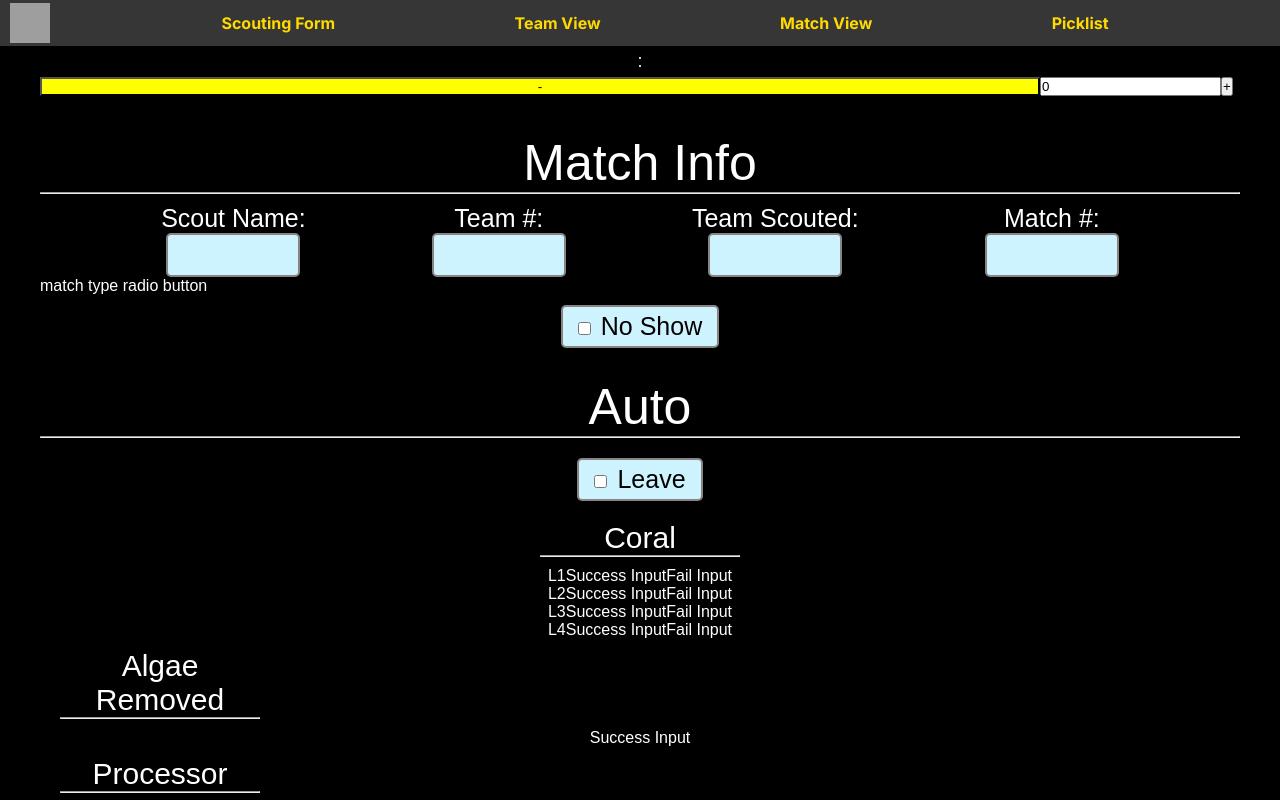
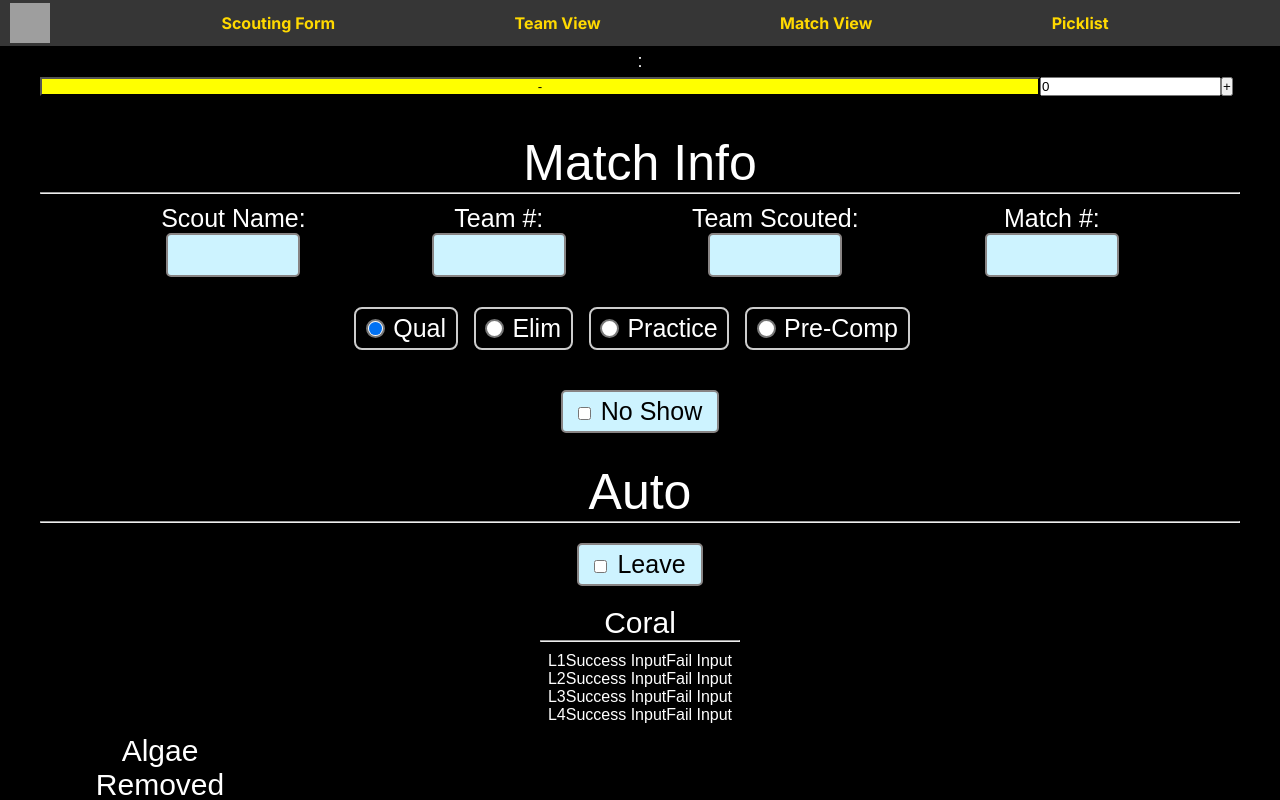
Before and after one commit to team2485/analytics2025, a Next.js app: page / in a window 1280 px wide. Shown: the top 800 px of the page. Built offline with nearby package versions, Linux system fonts and the light colour scheme; grey boxes are pictures that could not be loaded; a web font is replaced by a local one.

Commit message:
added match view divs

```diff
--- a/package.json
+++ b/package.json
@@ -9,7 +9,7 @@
     "lint": "next lint"
   },
   "dependencies": {
-    "next": "^15.1.2",
+    "next": "^15.1.4",
     "react": "^19.0.0",
     "react-dom": "^19.0.0"
   }
--- a/src/app/page.js
+++ b/src/app/page.js
@@ -60,7 +60,43 @@ export default function Home() {
             type={"number"}
           />
         </div>
-        <div>match type radio button</div>
+        <div className={styles.MatchType}>
+            <div className={styles.radioGroup}>
+              <label>
+                <input
+                  type="radio"
+                  name="matchtype"
+                  value="qual"
+                  defaultChecked
+                />
+                Qual
+              </label>
+              <label>
+                <input
+                  type="radio"
+                  name="matchtype"
+                  value="elim"
+                />
+                Elim
+              </label>
+              <label>
+                <input
+                  type="radio"
+                  name="matchtype"
+                  value="practice"
+                />
+                Practice
+              </label>
+              <label>
+                <input
+                  type="radio"
+                  name="matchtype"
+                  value="precomp"
+                />
+                Pre-Comp
+              </label>
+            </div>
+          </div>
         <Checkbox
           visibleName={"No Show"}
           internalName={"noshow"}
--- a/src/app/page.module.css
+++ b/src/app/page.module.css
@@ -8,6 +8,17 @@
     min-height: calc(100vh - 45px);
     font-family: "Belleza", sans-serif;
 }
+
+
+
+.MatchType {
+  margin: 30px;
+  display: flex;
+  justify-content: center;
+  align-items: center;
+  flex-direction: column;
+}
+
 .MatchInfo {
     display: flex;
     flex-direction: row;
@@ -108,3 +119,44 @@ hr.subsubheading {
 .MainDiv textarea:focus:invalid {
     border-color: rgb(184, 0, 0);
 }
+
+
+.radioGroup input[type="radio"] {
+  appearance: none;
+  -webkit-appearance: none;
+
+  /* Create a custom circle */
+  width: 1.2rem;
+  height: 1.2rem;
+  border: 2px solid #777;
+  border-radius: 50%;
+  background-color: #fff;
+  cursor: pointer;
+  outline: none;
+  margin-right: 0.5rem;
+}
+
+.radioGroup input[type="radio"]:checked::before {
+  content: "";
+  display: block;
+  width: 0.8rem;
+  height: 0.8rem;
+  background-color: #0071f3;
+  border-radius: 50%;
+  margin: 0.08rem auto;
+  margin-bottom: 20rem;
+}
+
+.radioGroup label {
+  display: inline-flex;
+  align-items: center;
+  margin-right: 1rem;
+  padding: 0.3rem 0.6rem;
+  border: 2px solid #ccc;
+  border-radius: 0.5rem;
+}
+
+
+.MatchType {
+  margin: 30px;
+}
```
Also changed, not shown: 1 other file (tests, documents, lock files or other folders).
